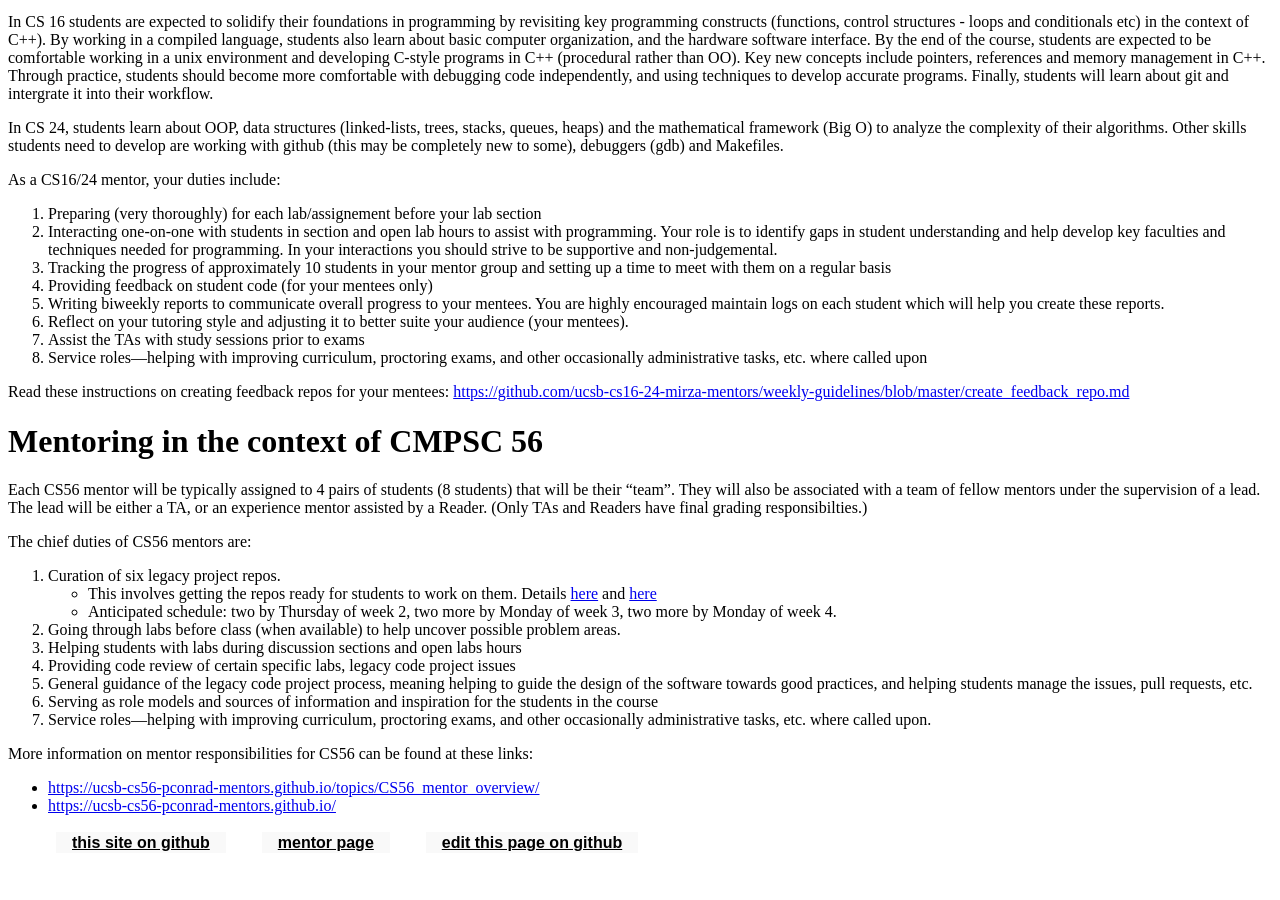
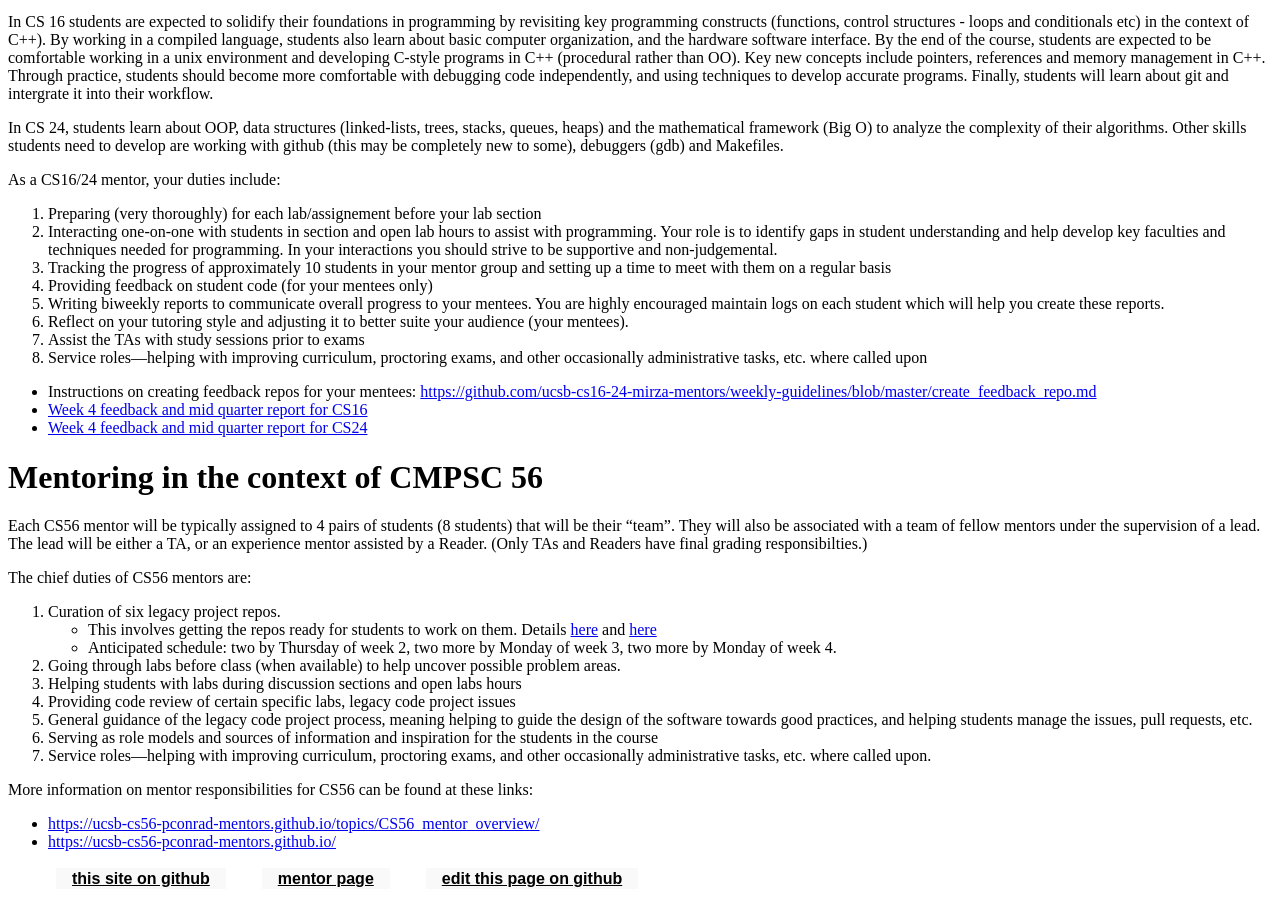
Before and after one commit to ucsb-cs190j-w18/ucsb-cs190j-w18.github.io, a Jekyll site: the page built from _info/syllabus.md, in a window 1280 px wide and 900 px high, scrolled down 2499 px. Built offline with Jekyll 4.4.1, drawn with Linux system fonts in a browser that asks for light colours; before the commit the page ends 3363 px from its top, so only the background shows below that.

Commit message:
Update syllabus.md

```diff
--- a/_info/syllabus.md
+++ b/_info/syllabus.md
@@ -123,7 +123,9 @@ As a CS16/24 mentor, your duties include:
 8. Service roles---helping with improving curriculum, proctoring exams, and other occasionally administrative tasks, etc. where called upon
 
 
-Read these instructions on creating feedback repos for your mentees: [https://github.com/ucsb-cs16-24-mirza-mentors/weekly-guidelines/blob/master/create_feedback_repo.md](https://github.com/ucsb-cs16-24-mirza-mentors/weekly-guidelines/blob/master/create_feedback_repo.md)
+* Instructions on creating feedback repos for your mentees: [https://github.com/ucsb-cs16-24-mirza-mentors/weekly-guidelines/blob/master/create_feedback_repo.md](https://github.com/ucsb-cs16-24-mirza-mentors/weekly-guidelines/blob/master/create_feedback_repo.md)
+* [Week 4 feedback and mid quarter report for CS16](https://github.com/ucsb-cs16-24-mirza-mentors/weekly-guidelines/blob/master/CS16-weekly-guideline.md)
+* [Week 4 feedback and mid quarter report for CS24](https://github.com/ucsb-cs16-24-mirza-mentors/weekly-guidelines/blob/master/CS24-weekly-guideline.md)
 
 # Mentoring in the context of CMPSC 56
 
```
